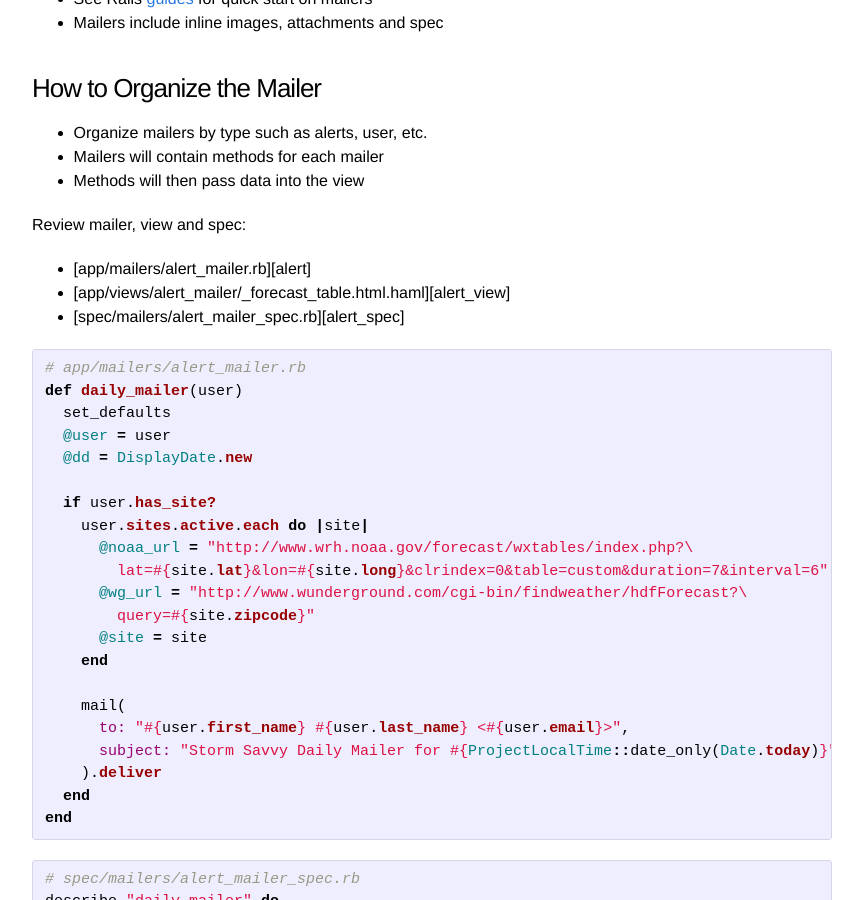
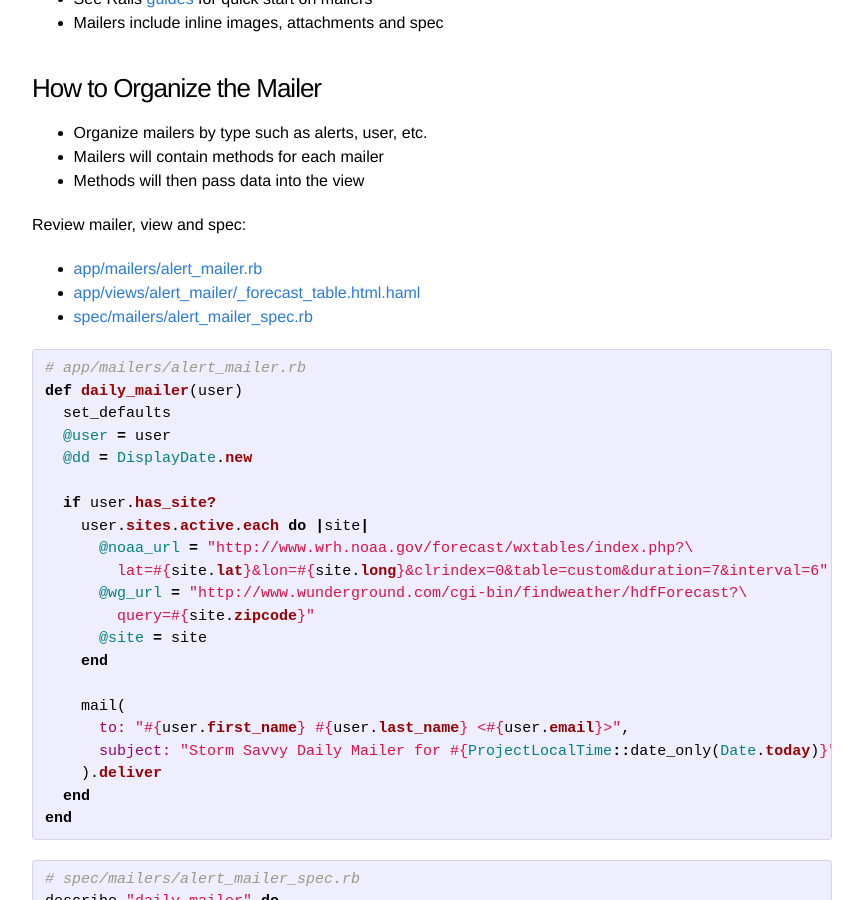
Before and after one commit to stormsavvy/stormsavvy.github.io, a Jekyll site: the page built from _posts/2014-11-20-east-bay-rails-meetup.markdown, in a window 1280 px wide and 900 px high, scrolled down 9089 px. Shown: the whole window, without its empty margins (208-1071 px from the left). Built offline with Jekyll 4.4.1, drawn with Linux system fonts in a browser that asks for light colours; part of the change alters nothing that is shown.

Commit message:
76663852 add mailer and spec code example links

```diff
--- a/_posts/2014-11-20-east-bay-rails-meetup.markdown
+++ b/_posts/2014-11-20-east-bay-rails-meetup.markdown
@@ -511,3 +511,6 @@ Review rake tasks:
 [site]: https://github.com/kharma/kharma.github.io/blob/master/ebr_files/site.rb
 [site_spec]: https://github.com/kharma/kharma.github.io/blob/master/ebr_files/site_spec.rb
 [am]: http://edgeguides.rubyonrails.org/action_mailer_basics.html
+[alert]: https://github.com/kharma/kharma.github.io/blob/master/ebr_files/alert_mailer.rb
+[alert_view]: https://github.com/kharma/kharma.github.io/blob/master/ebr_files/_forecast_table.html.haml
+[alert_spec]: https://github.com/kharma/kharma.github.io/blob/master/ebr_files/alert_mailer_spec.rb
```
